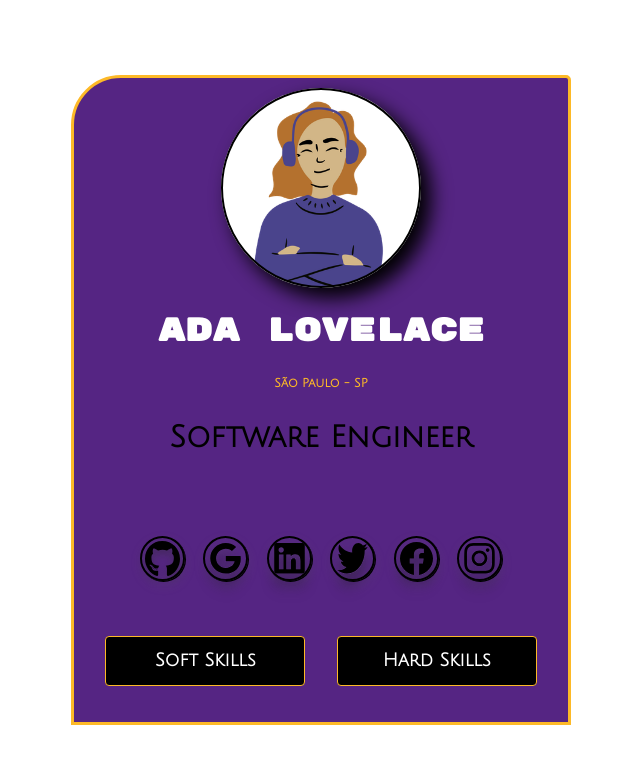
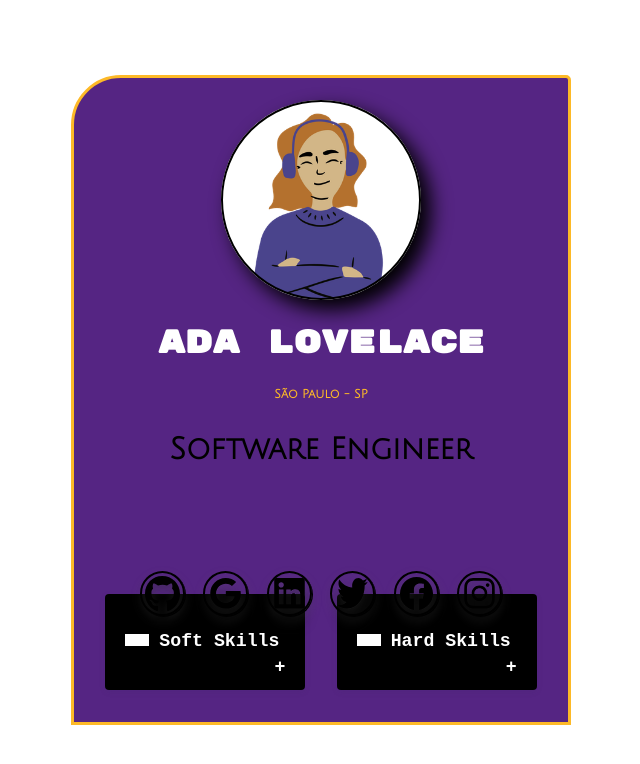
Before and after one commit to mts-the-encoder/CardProfile, a Vue app: page / in a window 1280 px wide. Shown: the top 764 px of the page, without its empty margins (319-959 px from the left). Built offline with nearby package versions, Linux system fonts and the light colour scheme.

Commit message:
parte dos botões funcionando/ arrumar amanhã.. obrigado origamid

```diff
--- a/src/components/ButtonHardSkills.vue
+++ b/src/components/ButtonHardSkills.vue
@@ -1,5 +1,8 @@
 <template>
-    <input class="hs" type="button" value="Hard Skills">
+    <label for="HardSkills" class="hs">
+        <input class="check" type="checkbox" id="HardSkills">
+        <span>Hard Skills</span>
+    </label>
 </template>
 
 <script>
@@ -19,5 +22,12 @@ export default {
     font-weight: bold;
     font-size: 18px;
     cursor: pointer;
+    display: flex;
+    justify-content: center;
+    align-items: center;
+
+    .check {
+        display: none;
+    }
 }
 </style>
--- a/src/components/ButtonSoftSkills.vue
+++ b/src/components/ButtonSoftSkills.vue
@@ -1,5 +1,8 @@
 <template>
-    <input class="ss" type="button" value="Soft Skills">
+    <label for="SoftSkills" class="ss" >
+        <input class="check" type="checkbox" id="SoftSkills">
+        <span>Soft Skills</span>
+    </label>
 </template>
 
 <script>
@@ -19,5 +22,14 @@ export default {
     font-weight: bold;
     font-size: 18px;
     cursor: pointer;
+    display: flex;
+    align-items: center;
+    justify-content: center;
+
+    .check {
+        visibility: hidden;
+        width: 100%;
+        height: 100%;
+    }
 }
 </style>
--- a/src/components/Card.vue
+++ b/src/components/Card.vue
@@ -11,21 +11,17 @@
         <div class="about">
             <contact/>
         </div>
-        <div class="buttons">
-            <button-soft-skills/>
-            <button-hard-skills/>
-        </div>
+        <trigger/>
     </div>
 </template>
 
 <script>
-import ButtonHardSkills from './ButtonHardSkills.vue';
-import ButtonSoftSkills from './ButtonSoftSkills.vue';
 import Contact from './Contact.vue';
 import Photo from './Photo.vue';
+import Trigger from './Trigger.vue';
 
 export default {
-    components: { Photo, Contact, ButtonSoftSkills, ButtonHardSkills },
+    components: { Photo, Contact, Trigger, },
     name: 'Card'
 };
 </script>
@@ -41,7 +37,7 @@ export default {
     justify-content: center;
     align-items: center;
     flex-wrap: wrap;
-    overflow: hidden;
+
 
     .info {
         display: flex;
@@ -83,12 +79,5 @@ export default {
         margin-right: 200px;
         padding-top: 200px;
     }
-    .buttons{
-        height: 40%;
-        width: 100%;
-        padding-top: 100px;
-        display: flex;
-        justify-content: space-evenly;
-    }
 }
 </style>
--- a/src/components/HardSkills.vue
+++ b/src/components/HardSkills.vue
@@ -20,6 +20,7 @@ export default {
     align-items: center;
     justify-content: center;
     border-radius: 5px 50px 2px 2px;
+    transition: opacity 2s;
 
     .skills {
         color: $gold;
--- /dev/null
+++ b/src/components/Trigger.vue
@@ -0,0 +1,93 @@
+<template>
+    <div class="wrapper">
+	<div class="lista-item">
+		<input class="trigger-input" id="faq-titulo-1" type="checkbox">
+		<div class="trigger-wrapper">
+			<label for="faq-titulo-1">
+				<h2 class="faq-titulo">Soft Skills</h2>
+			</label>
+			<p class="faq-conteudo">Lorem ipsum dolor sit amet consectetur adipisicing elit. Cumque eligendi vero in dolorum similique perspiciatis dolor placeat aut reiciendis, ducimus atque doloremque, sed consequatur! Voluptatum soluta harum provident quia maiores?.</p>
+		</div>
+	</div>
+
+	<div class="lista-item">
+		<input class="trigger-input" id="faq-titulo-2" type="checkbox">
+		<div class="trigger-wrapper">
+			<label for="faq-titulo-2">
+				<h2 class="faq-titulo">Hard Skills</h2>
+			</label>
+			<p class="faq-conteudo">Lorem ipsum dolor, sit amet consectetur adipisicing elit. Ad ab placeat molestias libero sit animi itaque doloremque magni nesciunt, dignissimos quos minus ratione perferendis, eum, consequuntur a cumque accusantium accusamus..</p>
+		</div>
+	</div>
+</div>
+</template>
+
+<script>
+
+    export default {
+    name: "Trigger",
+};
+</script>
+
+<style lang="scss" scoped>
+.wrapper {
+	width: 500px;
+    display: flex;
+    justify-content: space-evenly;
+    align-items: center;
+}
+
+.lista-item {
+    width: 200px;
+	background: $black;
+	border-radius: 4px;
+	margin-bottom: 20px;
+	padding: 10px;
+	box-shadow: 0 2px 6px rgba(50,50,90,.1);
+}
+
+.faq-titulo {
+	cursor: pointer;
+	padding: 10px;
+	font-size: 1.4em;
+	font-family: monospace;
+	color: $white;
+}
+
+.faq-titulo::before {
+	content: '';
+	display: inline-block;
+	height: 12px;
+	width: 24px;
+	margin-right: 10px;
+	background: $white;
+}
+
+.faq-titulo::after {
+	content: '+';
+	float: right;
+	transition: transform .3s ease;
+}
+
+.faq-conteudo {
+    background-color: $black;
+	padding: 10px;
+	color: $gold;
+	font-family: Helvetica;
+	font-size: .875em;
+	line-height: 1.4em;
+	display: none;
+}
+
+.trigger-input {
+	display: none;
+}
+
+.trigger-input:checked + .trigger-wrapper .faq-conteudo {
+	display: block;
+}
+
+.trigger-input:checked + .trigger-wrapper .faq-titulo::after {
+	transform: rotate(45deg) scale(1.08);
+}
+</style>
```
